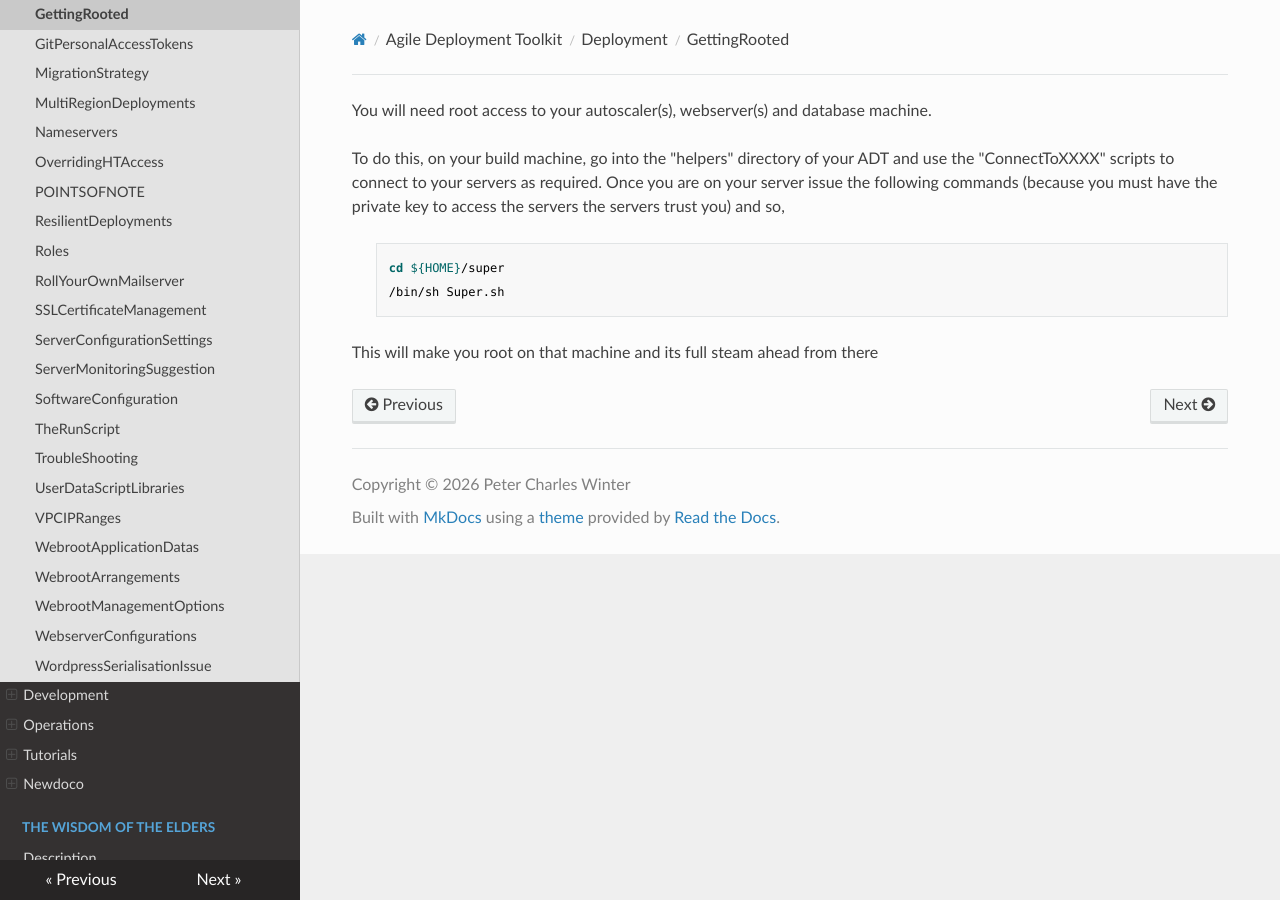
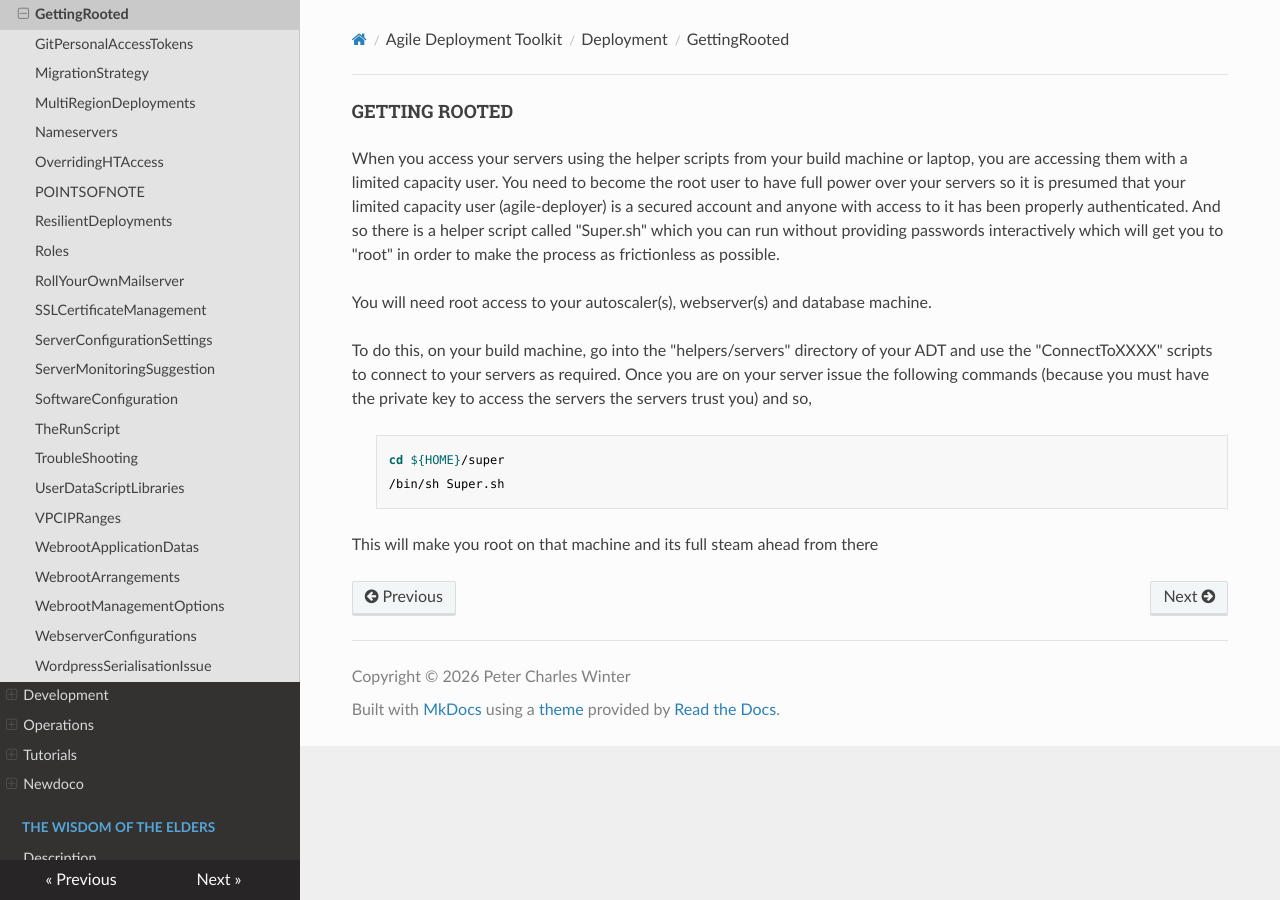
Before and after one commit to wintersys-dev/adt-documentation, an MkDocs documentation site: the page built from docs/Agile Deployment Toolkit/Deployment/GettingRooted.md, in a window 1280 px wide. Built offline with MkDocs 1.6.1, drawn with Linux system fonts in a browser that asks for light colours; nearby versions of some CDN libraries.

Commit message:
Update GettingRooted.md

```diff
--- a/docs/Agile Deployment Toolkit/Deployment/GettingRooted.md
+++ b/docs/Agile Deployment Toolkit/Deployment/GettingRooted.md
@@ -1,6 +1,10 @@
+#### GETTING ROOTED
+
+When you access your servers using the helper scripts from your build machine or laptop, you are accessing them with a limited capacity user. You need to become the root user to have full power over your servers so it is presumed that your limited capacity user (agile-deployer) is a secured account and anyone with access to it has been properly authenticated. And so there is a helper script called "Super.sh" which you can run without providing passwords interactively which will get you to "root" in order to make the process as frictionless as possible.
+
 You will need root access to your autoscaler(s), webserver(s) and database machine.
 
-To do this, on your build machine, go into the "helpers" directory of your ADT and use the "ConnectToXXXX" scripts to connect to your servers as required.
+To do this, on your build machine, go into the "helpers/servers" directory of your ADT and use the "ConnectToXXXX" scripts to connect to your servers as required.
 Once you are on your server issue the following commands (because you must have the private key to access the servers the servers trust you) and so,
 
 >     cd ${HOME}/super
```
